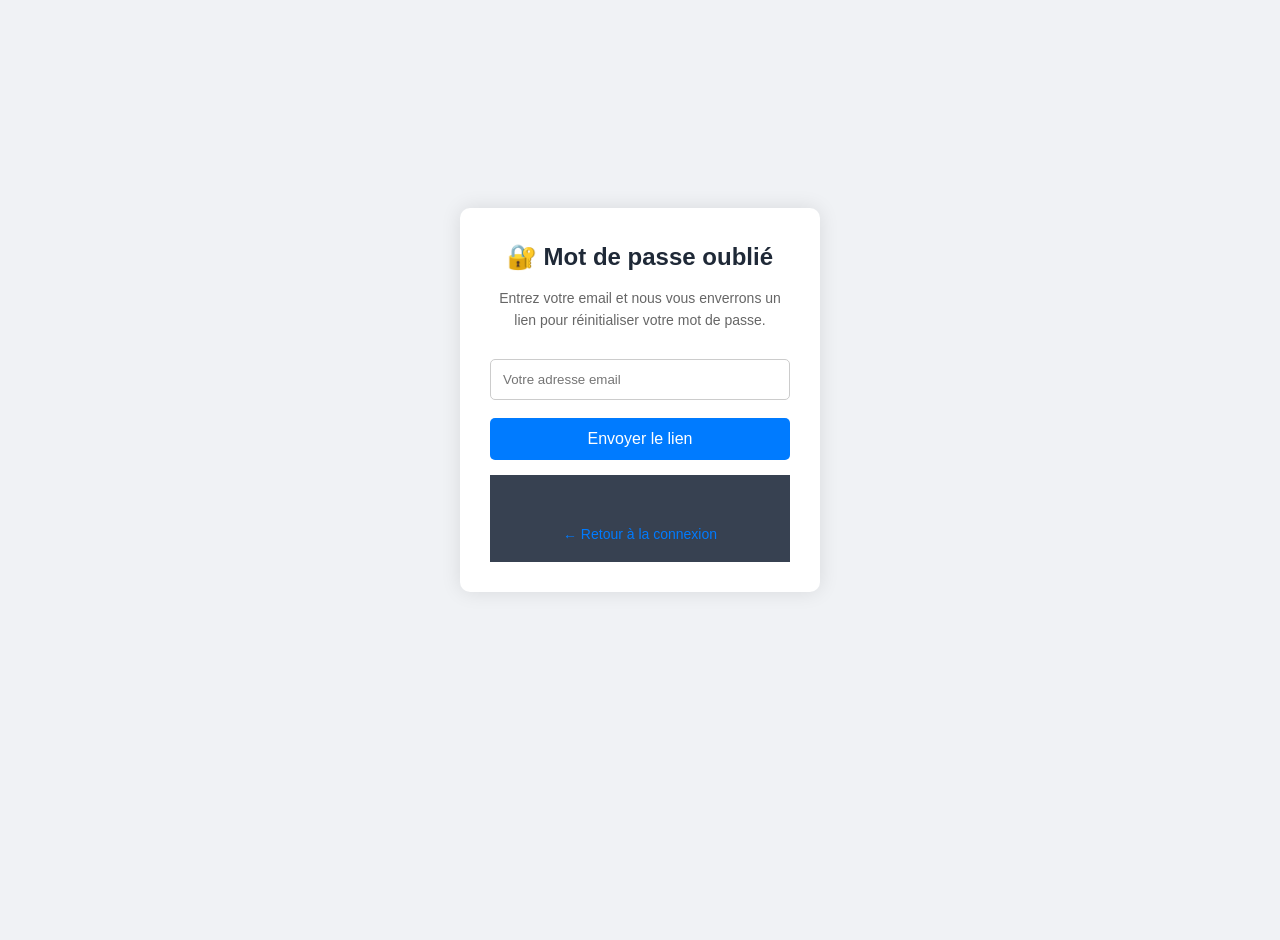
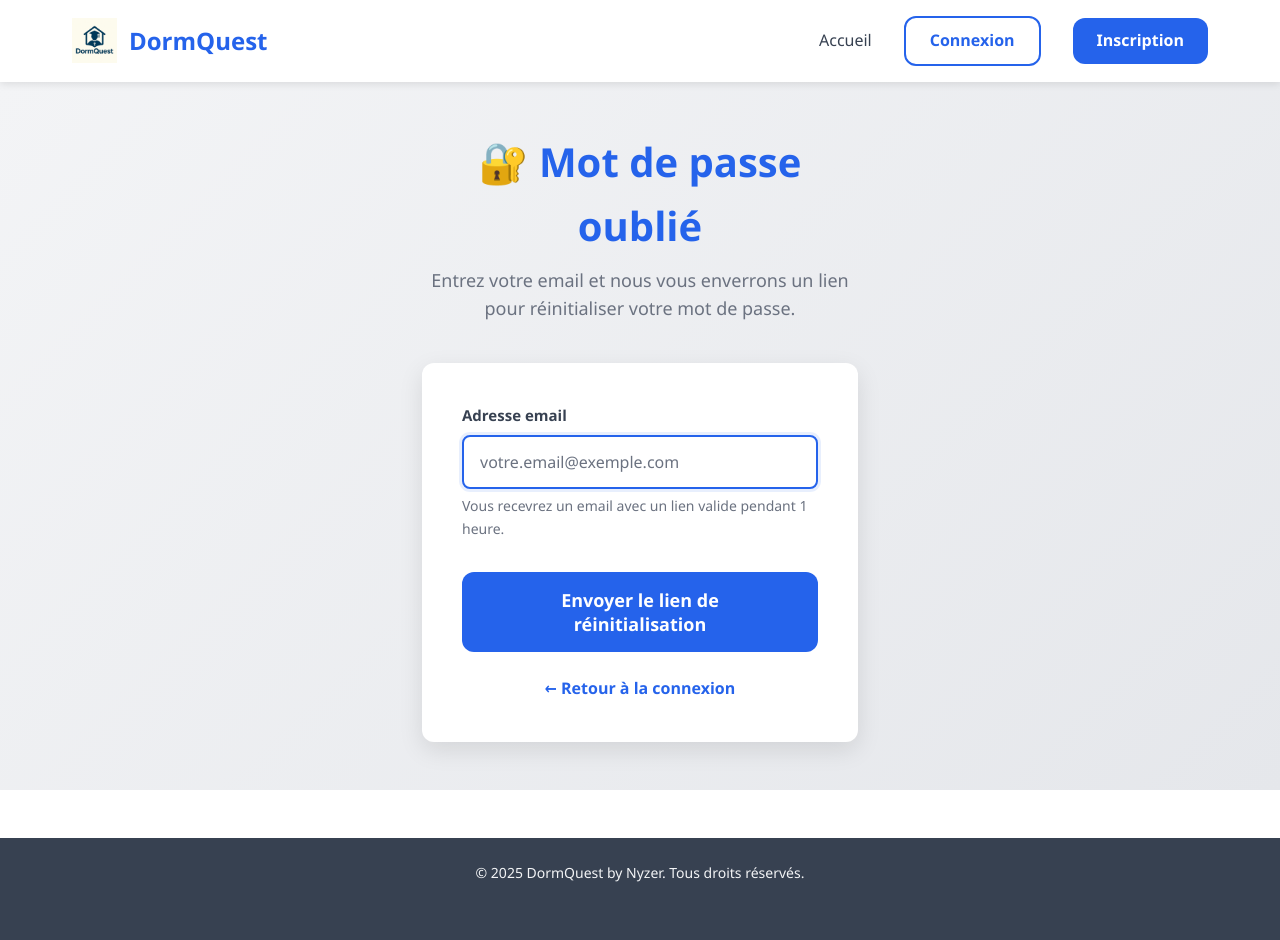
Before and after one commit to perazaf1/dormquest, a PHP site: page /dormquest/mot-de-passe-oublie.php in a window 1280 px wide. Before the commit the page ends 592 px from the top, so only its background shows below. Run offline with PHP 8.4, Linux system fonts and the light colour scheme.

Commit message:
added password reset functionnality

```diff
--- a/mot-de-passe-oublie.php
+++ b/mot-de-passe-oublie.php
@@ -8,8 +8,27 @@ require_once __DIR__ . '/includes/db.php';
 $errors = [];
 $success = '';
 $email = '';
+$formDisabled = false;
+
+// Protection contre les tentatives répétées (rate limiting basique)
+if (!isset($_SESSION['reset_attempts'])) {
+    $_SESSION['reset_attempts'] = 0;
+    $_SESSION['reset_last_attempt'] = time();
+}
+
+// Réinitialiser le compteur après 15 minutes
+if (time() - $_SESSION['reset_last_attempt'] > 900) {
+    $_SESSION['reset_attempts'] = 0;
+}
 
 if ($_SERVER['REQUEST_METHOD'] === 'POST') {
+    // Vérifier le nombre de tentatives
+    if ($_SESSION['reset_attempts'] >= 3) {
+        $timeLeft = 900 - time() - $_SESSION['reset_last_attempt'];
+        $minutesLeft = ceil($timeLeft / 60);
+        $errors[] = "Trop de tentatives. Veuillez réessayer dans $minutesLeft minute(s).";
+        $formDisabled = true;
+    } else {
         $email = trim($_POST['email'] ?? '');
 
         // Validation
@@ -20,6 +39,9 @@ if ($_SERVER['REQUEST_METHOD'] === 'POST') {
         }
 
         if (empty($errors)) {
+            $_SESSION['reset_attempts']++;
+            $_SESSION['reset_last_attempt'] = time();
+
             try {
                 // Vérifier si l'email existe
                 $stmt = $pdo->prepare("SELECT id, prenom, email FROM utilisateurs WHERE email = ?");
@@ -27,6 +49,22 @@ if ($_SERVER['REQUEST_METHOD'] === 'POST') {
                 $user = $stmt->fetch();
 
                 if ($user) {
+                    // Vérifier s'il n'y a pas déjà un token récent (moins de 5 minutes)
+                    // Note: Utilise expires_at comme approximation si created_at n'existe pas
+                    try {
+                        $stmt = $pdo->prepare("
+                            SELECT expires_at FROM password_resets
+                            WHERE user_id = ? AND expires_at > DATE_SUB(NOW(), INTERVAL 55 MINUTE)
+                        ");
+                        $stmt->execute([$user['id']]);
+                        $recentToken = $stmt->fetch();
+                    } catch (PDOException $e) {
+                        $recentToken = false;
+                    }
+
+                    if ($recentToken) {
+                        $success = "✅ Un email de réinitialisation a déjà été envoyé récemment. Veuillez vérifier votre boîte mail.";
+                    } else {
                         // Générer un token sécurisé
                         $token = bin2hex(random_bytes(32));
                         $expiry = date('Y-m-d H:i:s', strtotime('+1 hour'));
@@ -38,8 +76,9 @@ if ($_SERVER['REQUEST_METHOD'] === 'POST') {
                         $stmt = $pdo->prepare("INSERT INTO password_resets (user_id, token, expires_at) VALUES (?, ?, ?)");
                         $stmt->execute([$user['id'], hash('sha256', $token), $expiry]);
 
-                // Construire le lien de réinitialisation
-                $resetLink = "http://" . $_SERVER['HTTP_HOST'] . dirname($_SERVER['PHP_SELF']) . "/reinitialiser-mdp.php?token=" . $token;
+                        // Construire le lien de réinitialisation avec protocole HTTPS si disponible
+                        $protocol = (!empty($_SERVER['HTTPS']) && $_SERVER['HTTPS'] !== 'off') ? 'https' : 'http';
+                        $resetLink = $protocol . "://" . $_SERVER['HTTP_HOST'] . dirname($_SERVER['PHP_SELF']) . "/reinitialiser-mdp.php?token=" . $token;
 
                         // Envoyer l'email
                         $to = $user['email'];
@@ -49,35 +88,45 @@ if ($_SERVER['REQUEST_METHOD'] === 'POST') {
                         <head>
                             <title>Réinitialisation de mot de passe</title>
                         </head>
-                <body>
-                    <h2>Bonjour " . htmlspecialchars($user['prenom']) . ",</h2>
-                    <p>Vous avez demandé la réinitialisation de votre mot de passe sur DormQuest.</p>
-                    <p>Cliquez sur le lien ci-dessous pour définir un nouveau mot de passe :</p>
-                    <p><a href='" . $resetLink . "' style='background:#007bff; color:white; padding:10px 20px; text-decoration:none; border-radius:5px;'>Réinitialiser mon mot de passe</a></p>
-                    <p>Ou copiez ce lien dans votre navigateur :<br>" . $resetLink . "</p>
-                    <p><strong>Ce lien expire dans 1 heure.</strong></p>
-                    <p>Si vous n'avez pas fait cette demande, ignorez cet email.</p>
-                    <br>
-                    <p>L'équipe DormQuest</p>
+                        <body style='font-family: Arial, sans-serif; max-width: 600px; margin: 0 auto; padding: 20px;'>
+                            <div style='background: linear-gradient(135deg, #2563eb 0%, #1e40af 100%); padding: 20px; border-radius: 10px 10px 0 0;'>
+                                <h2 style='color: white; margin: 0;'>🔐 Réinitialisation de mot de passe</h2>
+                            </div>
+                            <div style='background: #f9f9f9; padding: 30px; border-radius: 0 0 10px 10px;'>
+                                <p style='font-size: 16px;'>Bonjour <strong>" . htmlspecialchars($user['prenom']) . "</strong>,</p>
+                                <p style='font-size: 14px; color: #666;'>Vous avez demandé la réinitialisation de votre mot de passe sur DormQuest.</p>
+                                <p style='text-align: center; margin: 30px 0;'>
+                                    <a href='" . $resetLink . "' style='background: #2563eb; color: white; padding: 12px 30px; text-decoration: none; border-radius: 8px; display: inline-block; font-weight: bold;'>Réinitialiser mon mot de passe</a>
+                                </p>
+                                <p style='font-size: 13px; color: #999;'>Ou copiez ce lien dans votre navigateur :<br><span style='color: #2563eb;'>" . $resetLink . "</span></p>
+                                <p style='font-size: 13px; color: #d97706; background: #fef3c7; padding: 10px; border-radius: 5px;'>⚠️ <strong>Ce lien expire dans 1 heure.</strong></p>
+                                <p style='font-size: 13px; color: #666;'>Si vous n'avez pas fait cette demande, ignorez cet email. Votre mot de passe restera inchangé.</p>
+                                <hr style='border: none; border-top: 1px solid #ddd; margin: 20px 0;'>
+                                <p style='font-size: 12px; color: #999; text-align: center;'>L'équipe DormQuest<br>&copy; 2025 DormQuest by Nyzer</p>
+                            </div>
                         </body>
                         </html>
                         ";
 
                         $headers = "MIME-Version: 1.0\r\n";
                         $headers .= "Content-type: text/html; charset=UTF-8\r\n";
-                $headers .= "From: noreply@dormquest.com\r\n";
+                        $headers .= "From: DormQuest <noreply@dormquest.com>\r\n";
+                        $headers .= "Reply-To: support@dormquest.com\r\n";
 
                         if (mail($to, $subject, $message, $headers)) {
                             $success = "✅ Un email de réinitialisation a été envoyé à votre adresse.";
                         } else {
                             $errors[] = "Erreur lors de l'envoi de l'email. Veuillez réessayer.";
                         }
+                    }
                 } else {
                     // Message identique pour éviter l'énumération des emails
                     $success = "✅ Si cette adresse existe dans notre base, un email de réinitialisation a été envoyé.";
                 }
             } catch (PDOException $e) {
-            $errors[] = "Erreur interne : " . $e->getMessage();
+                error_log("Erreur réinitialisation mot de passe : " . $e->getMessage());
+                $errors[] = "Une erreur est survenue. Veuillez réessayer plus tard.";
+            }
         }
     }
 }
@@ -88,52 +137,94 @@ if ($_SERVER['REQUEST_METHOD'] === 'POST') {
     <meta charset="UTF-8">
     <meta name="viewport" content="width=device-width, initial-scale=1.0">
     <title>Mot de passe oublié - DormQuest</title>
+    <link rel="shortcut icon" href="images/favicon.ico" type="image/x-icon">
     <link rel="stylesheet" href="css/styles.css">
-<style>
-body {
-  margin:0; padding:0; font-family:Arial,Helvetica,sans-serif; background:#f0f2f5; display:flex; justify-content:center; align-items:center; height:100vh;
-}
-.login-box {
-  background:white; width:360px; padding:30px; border-radius:10px; box-shadow:0 0 20px rgba(0,0,0,0.1);
-}
-.login-box h2 { text-align:center; margin-bottom:10px; }
-.login-box p { text-align:center; color:#666; font-size:14px; margin-bottom:20px; }
-.login-box input { width:100%; padding:12px; margin:8px 0; border-radius:5px; border:1px solid #ccc; box-sizing:border-box; }
-.login-box button { width:100%; padding:12px; margin-top:10px; border:none; border-radius:5px; background:#007bff; color:white; cursor:pointer; font-size:16px; }
-.login-box button:hover { background:#005fcc; }
-.login-box .footer { text-align:center; margin-top:15px; font-size:14px; }
-.login-box .footer a { color:#007bff; text-decoration:none; }
-.login-box .footer a:hover { text-decoration:underline; }
-.alert { margin:10px 0; padding:10px; border-radius:5px; font-size:14px; }
-.alert-error { background:#f8d7da; color:#842029; }
-.alert-success { background:#d1e7dd; color:#0f5132; }
-</style>
+    <link rel="stylesheet" href="css/forms.css">
 </head>
 <body>
+    <!-- Header -->
+    <header class="header">
+        <div class="header__container">
+            <a href="index.php" class="header__logo">
+                <img src="images/logo-dormquest.png" alt="DormQuest Logo" class="header__logo-img">
+                <span class="header__logo-text">DormQuest</span>
+            </a>
+            <nav class="header__nav">
+                <a href="index.php" class="header__nav-link">Accueil</a>
+                <a href="login.php" class="header__btn header__btn--login">Connexion</a>
+                <a href="register.php" class="header__btn header__btn--register">Inscription</a>
+            </nav>
+        </div>
+    </header>
 
-<div class="login-box">
-<h2>🔐 Mot de passe oublié</h2>
-<p>Entrez votre email et nous vous enverrons un lien pour réinitialiser votre mot de passe.</p>
+    <!-- Formulaire de réinitialisation -->
+    <main class="form-page">
+        <div class="form-container form-container--narrow">
+            <div class="form-header">
+                <h1 class="form-header__title">🔐 Mot de passe oublié</h1>
+                <p class="form-header__subtitle">Entrez votre email et nous vous enverrons un lien pour réinitialiser votre mot de passe.</p>
+            </div>
 
-<?php if(!empty($errors)): ?>
-<div class="alert alert-error">
-  <?php foreach($errors as $e) echo "<div>".htmlspecialchars($e)."</div>"; ?>
+            <!-- Messages d'erreur -->
+            <?php if (!empty($errors)): ?>
+                <div class="alert alert--error">
+                    <strong>⚠️ Erreur :</strong>
+                    <ul class="alert__list">
+                        <?php foreach ($errors as $error): ?>
+                            <li><?php echo htmlspecialchars($error); ?></li>
+                        <?php endforeach; ?>
+                    </ul>
                 </div>
             <?php endif; ?>
 
-<?php if($success): ?>
-<div class="alert alert-success"><?php echo htmlspecialchars($success); ?></div>
+            <!-- Message de succès -->
+            <?php if ($success): ?>
+                <div class="alert alert--success">
+                    <strong><?php echo htmlspecialchars($success); ?></strong>
+                </div>
             <?php endif; ?>
 
-<form method="POST" action="">
-<input type="email" name="email" placeholder="Votre adresse email" required value="<?php echo htmlspecialchars($email); ?>">
-<button type="submit">Envoyer le lien</button>
+            <form method="POST" action="" class="form">
+
+                <!-- Email -->
+                <div class="form-group">
+                    <label for="email" class="form-label">Adresse email</label>
+                    <input
+                        type="email"
+                        id="email"
+                        name="email"
+                        value="<?php echo htmlspecialchars($email); ?>"
+                        class="form-input"
+                        placeholder="votre.email@exemple.com"
+                        required
+                        autofocus
+                        <?php echo $formDisabled ? 'disabled' : ''; ?>>
+                    <span class="form-hint">Vous recevrez un email avec un lien valide pendant 1 heure.</span>
+                </div>
+
+                <!-- Bouton d'envoi -->
+                <div class="form-actions">
+                    <button type="submit" class="form-btn form-btn--primary" <?php echo $formDisabled ? 'disabled style="opacity: 0.5; cursor: not-allowed;"' : ''; ?>>
+                        Envoyer le lien de réinitialisation
+                    </button>
+                </div>
+
+                <!-- Lien de retour -->
+                <p class="form-footer">
+                    <a href="login.php" class="form-link">← Retour à la connexion</a>
+                </p>
             </form>
+        </div>
+    </main>
 
-<div class="footer">
-<a href="login.php">← Retour à la connexion</a>
+    <!-- Footer -->
+    <footer class="footer footer--minimal">
+        <div class="footer__container">
+            <p class="footer__copyright">
+                &copy; 2025 DormQuest by Nyzer. Tous droits réservés.
+            </p>
         </div>
-</div>
+    </footer>
 
 </body>
 </html>
```
Also changed, not shown: AMELIORATIONS_MOT_DE_PASSE.md (added, +87 -0 lines), database/add_created_at_to_password_resets.sql (added, +10 -0 lines), reinitialiser-mdp.php (added, +223 -0 lines), .claude/settings.local.json (added). Lines whose indentation alone changed are shown as unchanged.
